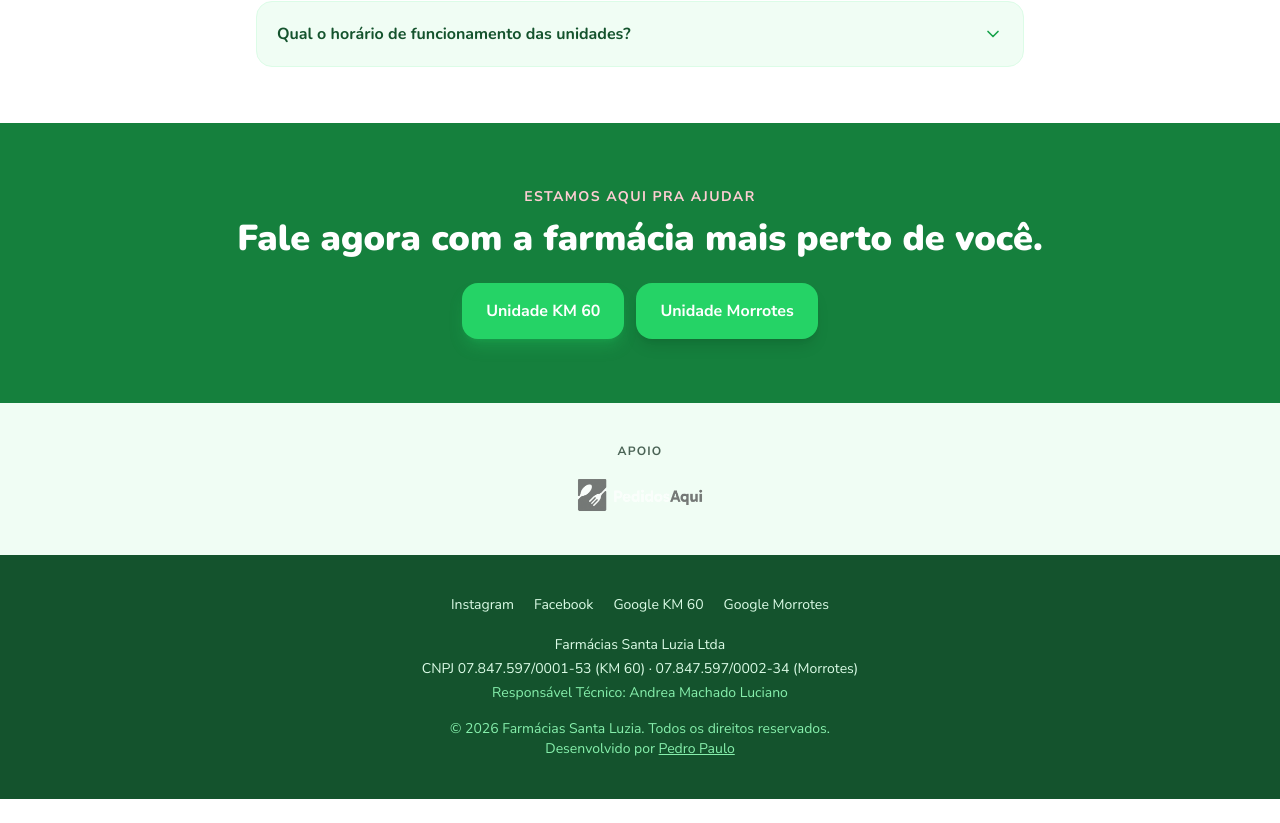
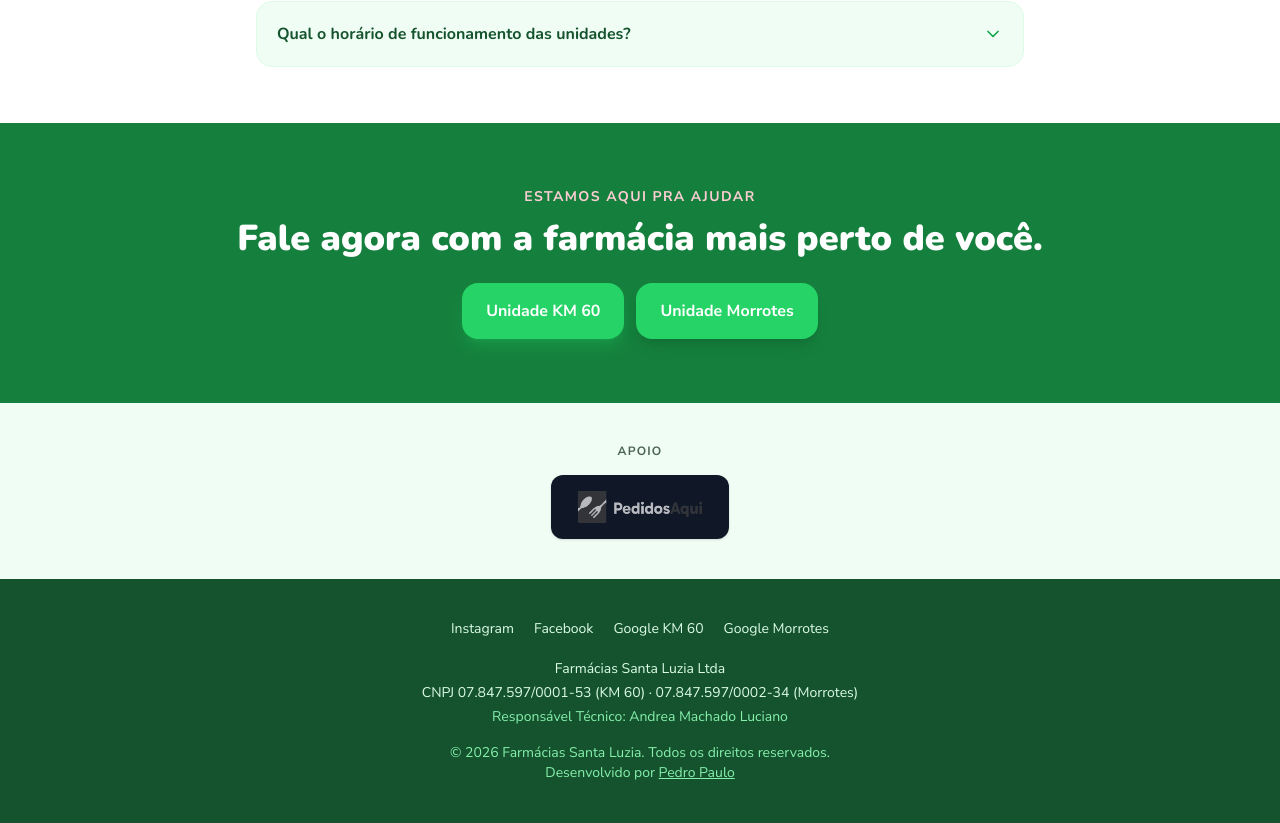
Before and after one commit to pepefcardoso/santa-luzia-farmacias, a Next.js app: page / in a window 1280 px wide. Shown: the part 4010-4833 px from the top of the page. Before the commit the page ends 4809 px from the top, so only its background shows below. Built offline with nearby package versions, Linux system fonts and the light colour scheme.

Commit message:
Update ApoioSection to include link and image

```diff
--- a/app/components/ApoioSection.tsx
+++ b/app/components/ApoioSection.tsx
@@ -3,8 +3,17 @@
 export default function ApoioSection() {
   return (
     <section className="bg-brand-50 py-10 text-center">
-      <h3 className="uppercase tracking-widest text-ink-muted text-xs font-bold mb-4">Apoio</h3>
+      <h3 className="uppercase tracking-widest text-ink-muted text-xs font-bold mb-4">
+        Apoio
+      </h3>
       <div className="flex justify-center">
+        <a
+          href="https://pedidosaqui.com.br"
+          target="_blank"
+          rel="noopener noreferrer"
+          title="PedidosAqui — Cardápio digital, pedidos, salão e impressão automática"
+          className="block bg-gray-900 px-6 py-3 rounded-xl shadow-sm hover:shadow-md transition-all duration-300"
+        >
           <Image
             src="/img/pedidos_aqui_logo.png"
             alt="Pedidos Aqui"
@@ -12,6 +21,7 @@
             height={40}
             className="h-10 w-auto object-contain opacity-70 grayscale hover:grayscale-0 hover:opacity-100 transition-all duration-300"
           />
+        </a>
       </div>
     </section>
   );
```
Lines whose indentation alone changed are shown as unchanged.
